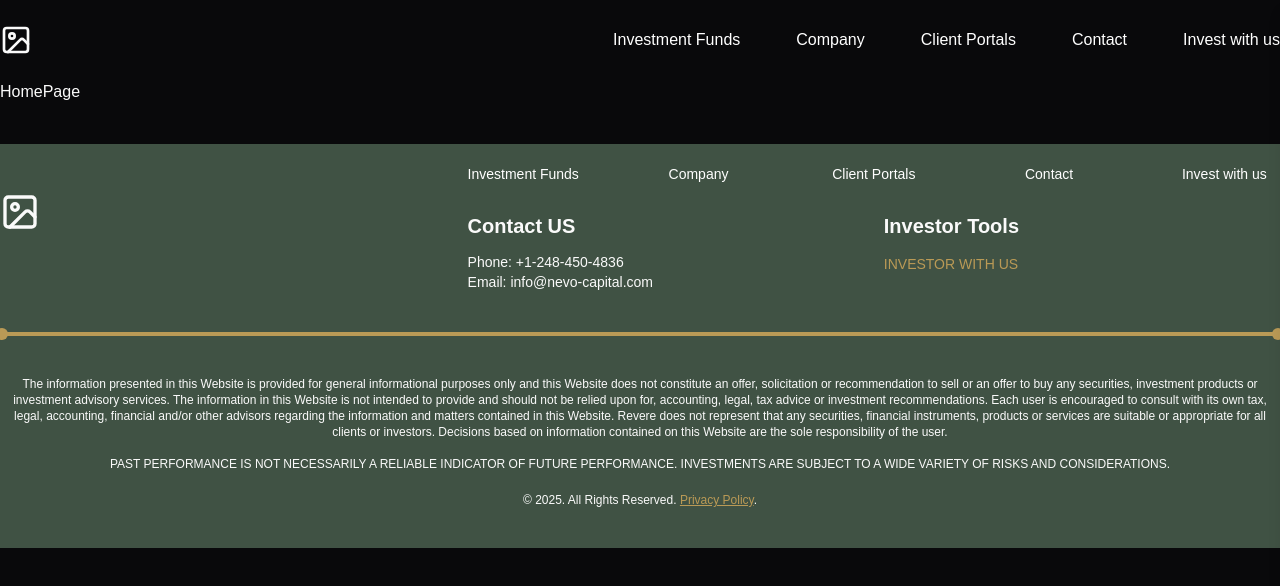
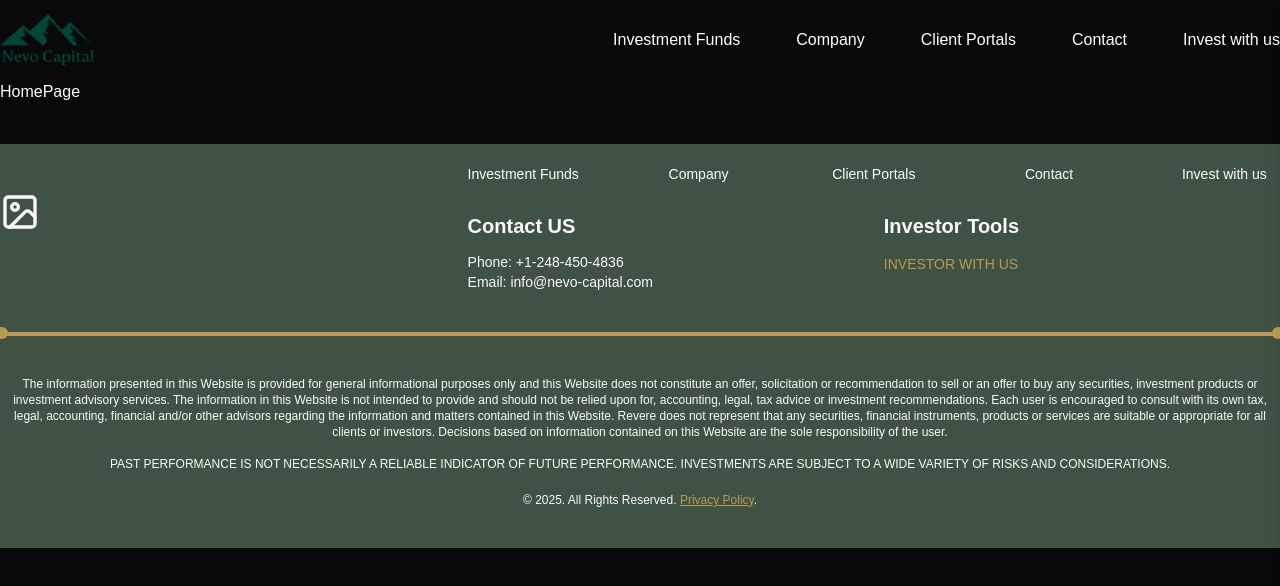
Before and after one commit to kid-us/nevocapital, a React (Vite) app: page / in a window 1280 px wide. Shown: the top 586 px of the page. Built offline with nearby package versions, Linux system fonts and the light colour scheme; a web font is replaced by a local one.

Commit message:
logo added

```diff
--- /dev/null
+++ b/src/assets/index.ts
@@ -0,0 +1,3 @@
+import logo from "@/assets/logo.png";
+
+export { logo };
--- a/src/components/Navbar.tsx
+++ b/src/components/Navbar.tsx
@@ -1,16 +1,17 @@
 import { nav } from "@/constants/navs";
 import { Link } from "@tanstack/react-router";
-import { Image, X, Menu } from "lucide-react";
+import { X, Menu } from "lucide-react";
 import { useState } from "react";
+import { logo } from "@/assets";
 
 const Navbar = () => {
   const [mobileOpen, setMobileOpen] = useState(false);
 
   return (
-    <div className="flex justify-between items-center py-6 relative">
+    <div className="flex justify-between items-center py-3 relative">
       {/* Logo */}
       <Link to="/">
-        <Image size={32} />
+        <img src={logo} className="w-24" />
       </Link>
 
       {/* Desktop Links */}
@@ -49,7 +50,7 @@ const Navbar = () => {
         <div className="flex justify-between p-4">
           {/* Logo */}
           <Link to="/">
-            <Image size={32} />
+            <img src={logo} className="w-24" />
           </Link>
           <button onClick={() => setMobileOpen(false)} aria-label="Close Menu">
             <X size={30} />
```
Also changed, not shown: src/assets/logo.png (added), src/assets/logo.svg (added).
